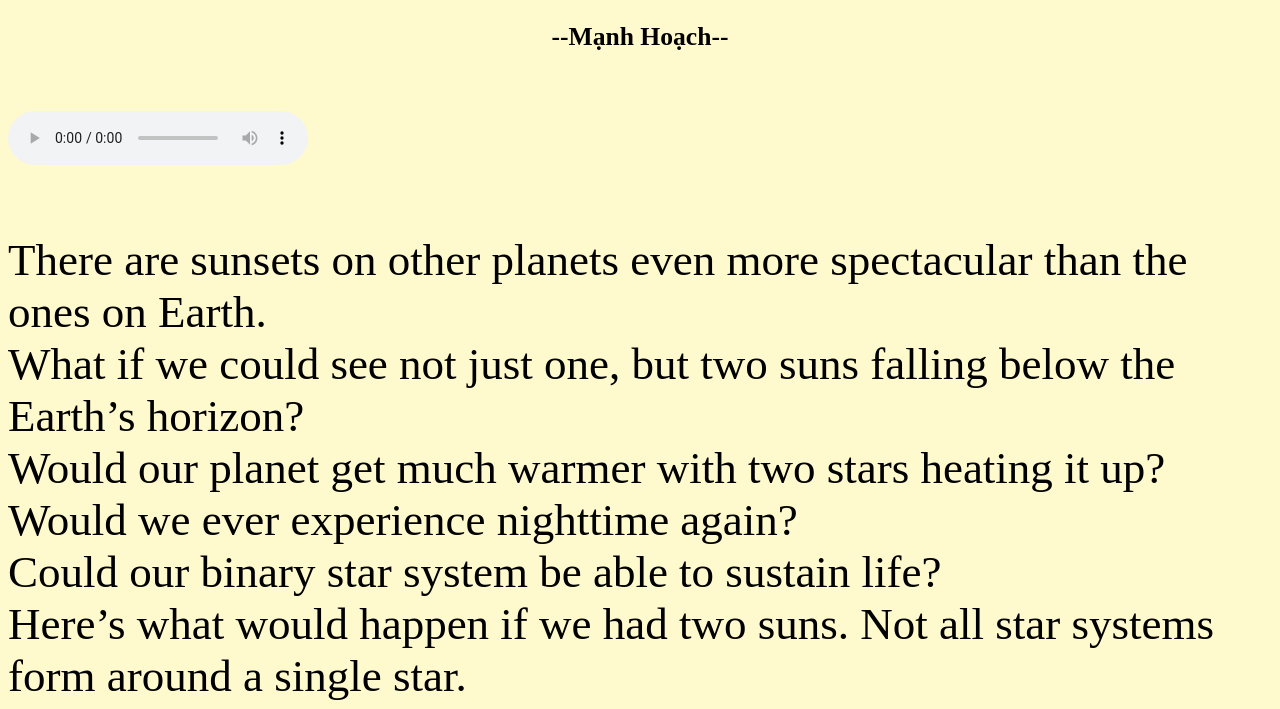
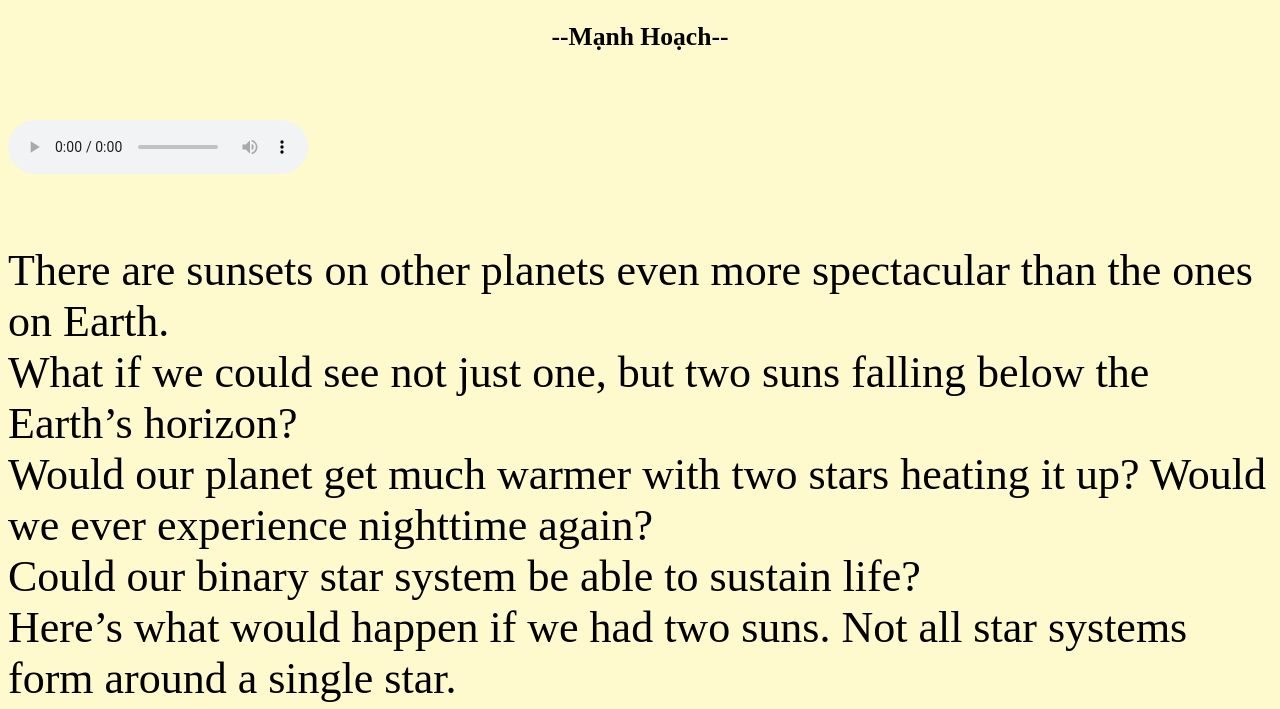
Before and after one commit to manhhoach/nghetienganh.github.io, a plain HTML site: page index.html in a window 1280 px wide. Shown: the part 74-783 px from the top of the page. Drawn offline with Linux system fonts and the light colour scheme.

Commit message:
Update index.html

```diff
--- a/index.html
+++ b/index.html
@@ -8,14 +8,14 @@
 
     </head>
 
-    <body style="background-color:lemonchiffon;font-size: 100px;">
+    <body style="background-color:lemonchiffon;font-size: 110px;">
 
         <h1 style="color: firebrick; font-size: 3vw;; font-family: Verdana, Geneva, Tahoma, sans-serif;text-align:left;">What If We Had Two Suns?</h1>
         <h2 style="text-align:center; font-size: 2vw;">--Mạnh Hoạch--</h2>
          <audio controls>
             <source src="amthanh.mp3" type="audio/mp3">
          </audio>
-        <p style="font-size:45%;text-align: left;">
+        <p style="font-size:40%;text-align: left;">
  There are sunsets on other planets even more spectacular than the ones on Earth.<br>
  What if we could see not just one, but two suns falling below the Earth’s horizon?<br>
  Would our planet get much warmer with two stars heating it up? Would we ever experience
```
